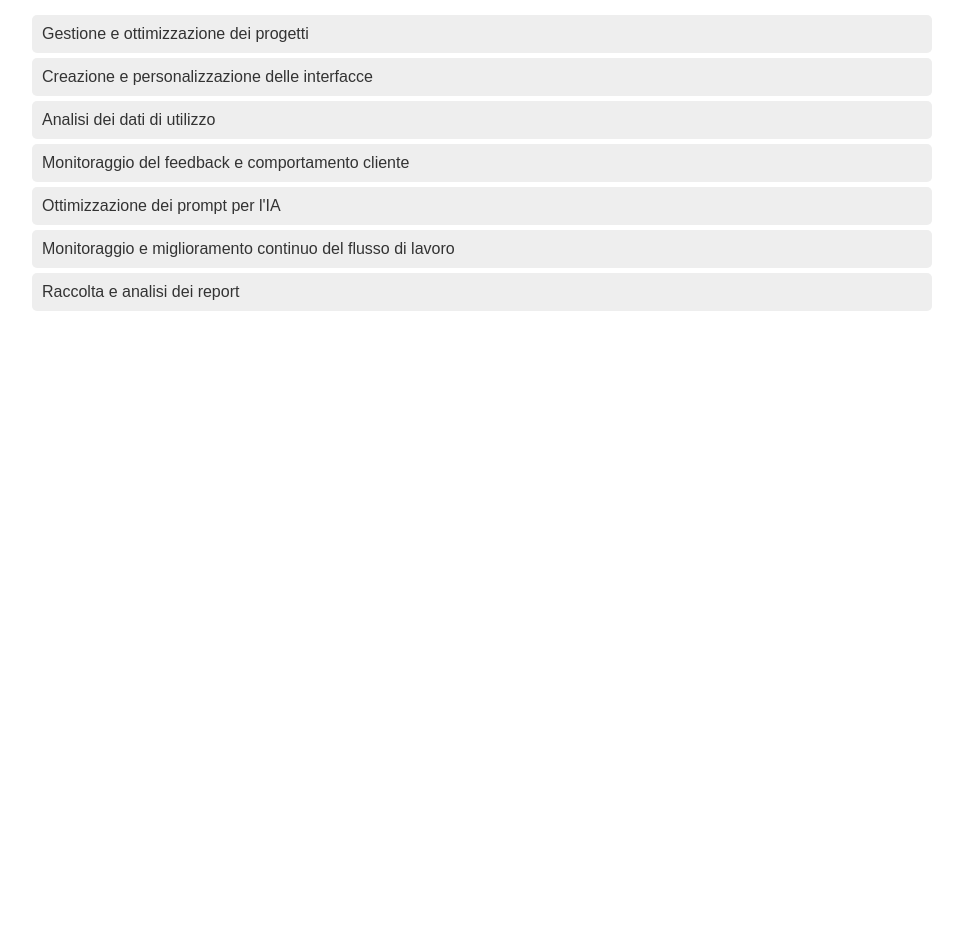
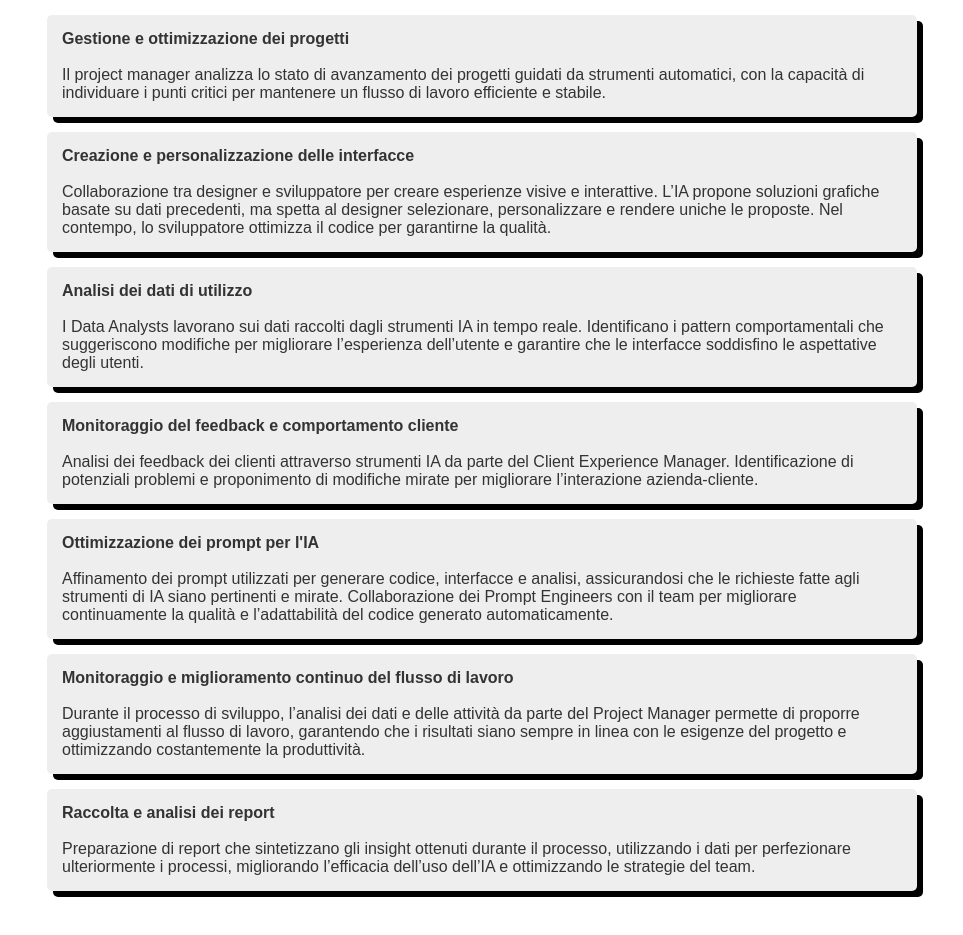
Before and after one commit to seven-bi7/seven-bi7.github.io, a plain HTML site: page index.html in a window 1280 px wide. Shown: the part 940-1875 px from the top of the page, without its empty margins (158-1121 px from the left). Before the commit the page ends 1307 px from the top, so only its background shows below. Drawn offline with Linux system fonts and the light colour scheme.

Commit message:
more text and added shadowing

```diff
--- a/index.html
+++ b/index.html
@@ -1,5 +1,6 @@
 <!DOCTYPE html>
 <html lang="it">
+
 <head>
     <meta charset="UTF-8">
     <meta name="viewport" content="width=device-width, initial-scale=1.0">
@@ -11,6 +12,7 @@
             padding: 0;
             color: #333;
         }
+
         header {
             background: #a52d2d;
             color: white;
@@ -18,17 +20,20 @@
             text-align: center;
             font-size: 24px;
         }
+
         section {
             padding: 40px;
             max-width: 900px;
             margin: auto;
         }
+
         .team {
             display: flex;
             flex-wrap: wrap;
             gap: 20px;
             justify-content: center;
         }
+
         .team-member {
             background: #f5f5f5;
             padding: 20px;
@@ -36,25 +41,33 @@
             text-align: center;
             width: 250px;
         }
+
         .tasks ul {
             list-style: none;
             padding: 0;
         }
+
         .tasks li {
             background: #eee;
-            margin: 5px 0;
-            padding: 10px;
+            padding: 15px;
+            margin: 15px;
             border-radius: 5px;
+            box-shadow: 6px 6px black;
         }
     </style>
 </head>
+
 <body>
     <header>
         <h1>7bit - AI, Creatività e Innovazione</h1>
     </header>
     <section>
         <h2>Chi siamo</h2>
-        <p>7bit è il punto d’incontro tra intelligenza artificiale, creatività e innovazione tecnologica. Ci occupiamo di trasformare le idee in realtà attraverso un approccio basato sull’AI, garantendo soluzioni all’avanguardia per il design, lo sviluppo software, l’analisi dei dati e l’esperienza utente. Il nostro team multidisciplinare lavora in sinergia con strumenti di automazione avanzata per ottimizzare i processi, creare esperienze coinvolgenti e migliorare continuamente le interazioni tra tecnologia e persone. </p>
+        <p>7bit è il punto d’incontro tra intelligenza artificiale, creatività e innovazione tecnologica. Ci occupiamo
+            di trasformare le idee in realtà attraverso un approccio basato sull’AI, garantendo soluzioni
+            all’avanguardia per il design, lo sviluppo software, l’analisi dei dati e l’esperienza utente. Il nostro
+            team multidisciplinare lavora in sinergia con strumenti di automazione avanzata per ottimizzare i processi,
+            creare esperienze coinvolgenti e migliorare continuamente le interazioni tra tecnologia e persone. </p>
     </section>
     <section>
         <h2>Il nostro team</h2>
@@ -62,22 +75,73 @@
             <div class="team-member"><strong>Project Manager</strong><br>Coordina team e attività.</div>
             <div class="team-member"><strong>Designer</strong><br>Crea esperienze visive con AI.</div>
             <div class="team-member"><strong>Sviluppatore</strong><br>Supervisiona e personalizza codice AI.</div>
-            <div class="team-member"><strong>Client Experience Manager</strong><br>Connetta clienti e processi con AI.</div>
-            <div class="team-member"><strong>UX Strategist/Data Analyst</strong><br>Interpreta metriche AI per migliorare prodotti.</div>
-            <div class="team-member"><strong>Prompt Engineer/AI Specialist</strong><br>Ottimizza AI e generazione prompt.</div>
+            <div class="team-member"><strong>Client Experience Manager</strong><br>Connetta clienti e processi con AI.
+            </div>
+            <div class="team-member"><strong>UX Strategist/Data Analyst</strong><br>Interpreta metriche AI per
+                migliorare prodotti.</div>
+            <div class="team-member"><strong>Prompt Engineer/AI Specialist</strong><br>Ottimizza AI e generazione
+                prompt.</div>
         </div>
     </section>
     <section class="tasks">
         <h2>Le nostre mansioni giornaliere</h2>
         <ul>
-            <li>Gestione e ottimizzazione dei progetti</li>
-            <li>Creazione e personalizzazione delle interfacce</li>
-            <li>Analisi dei dati di utilizzo</li>
-            <li>Monitoraggio del feedback e comportamento cliente</li>
-            <li>Ottimizzazione dei prompt per l'IA</li>
-            <li>Monitoraggio e miglioramento continuo del flusso di lavoro</li>
-            <li>Raccolta e analisi dei report</li>
+            <li>
+                <strong>Gestione e ottimizzazione dei progetti</strong>
+                <br><br>
+                Il project manager analizza lo stato di
+                avanzamento dei progetti guidati da strumenti automatici, con la capacità di individuare i
+                punti critici per mantenere un flusso di lavoro efficiente e stabile.
+            </li>
+            <li>
+                <strong>Creazione e personalizzazione delle interfacce</strong>
+                <br><br>
+                Collaborazione tra designer e
+                sviluppatore per creare esperienze visive e interattive. L’IA propone soluzioni grafiche
+                basate su dati precedenti, ma spetta al designer selezionare, personalizzare e rendere
+                uniche le proposte. Nel contempo, lo sviluppatore ottimizza il codice per garantirne la
+                qualità.
+            </li>
+            <li>
+                <strong>Analisi dei dati di utilizzo</strong>
+                <br><br>
+                I Data Analysts lavorano sui dati raccolti dagli strumenti IA in
+                tempo reale. Identificano i pattern comportamentali che suggeriscono modifiche per
+                migliorare l’esperienza dell’utente e garantire che le interfacce soddisfino le aspettative degli
+                utenti.
+            </li>
+            <li>
+                <strong>Monitoraggio del feedback e comportamento cliente</strong>
+                <br><br>
+                Analisi dei feedback dei clienti
+                attraverso strumenti IA da parte del Client Experience Manager. Identificazione di potenziali
+                problemi e proponimento di modifiche mirate per migliorare l’interazione azienda-cliente.
+            </li>
+            <li>
+                <strong>Ottimizzazione dei prompt per l'IA</strong>
+                <br><br>
+                Affinamento dei prompt utilizzati per generare codice,
+                interfacce e analisi, assicurandosi che le richieste fatte agli strumenti di IA siano pertinenti e
+                mirate. Collaborazione dei Prompt Engineers con il team per migliorare continuamente la
+                qualità e l’adattabilità del codice generato automaticamente.
+            </li>
+            <li>
+                <strong>Monitoraggio e miglioramento continuo del flusso di lavoro</strong>
+                <br><br>
+                Durante il processo di
+                sviluppo, l’analisi dei dati e delle attività da parte del Project Manager permette di proporre
+                aggiustamenti al flusso di lavoro, garantendo che i risultati siano sempre in linea con le
+                esigenze del progetto e ottimizzando costantemente la produttività.
+            </li>
+            <li>
+                <strong>Raccolta e analisi dei report</strong>
+                <br><br>
+                Preparazione di report che sintetizzano gli insight ottenuti
+                durante il processo, utilizzando i dati per perfezionare ulteriormente i processi, migliorando
+                l’efficacia dell’uso dell’IA e ottimizzando le strategie del team.
+            </li>
         </ul>
     </section>
 </body>
+
 </html>
```
